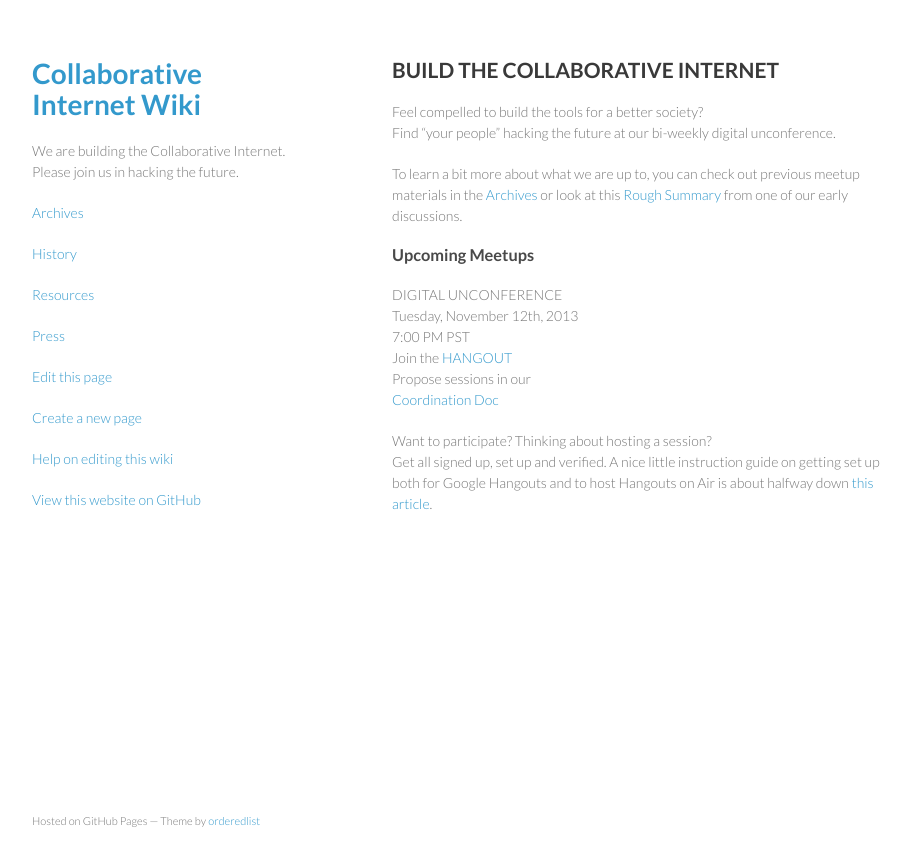
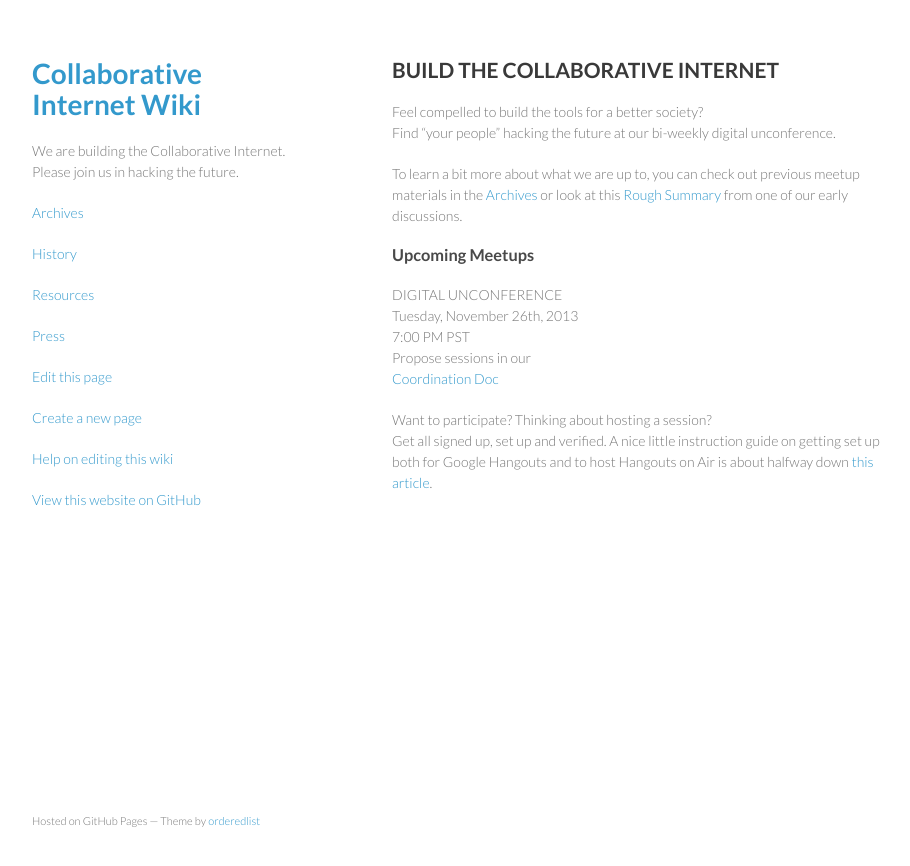
Before and after one commit to collaborativeinternet/collaborativeinternet.github.io, a Jekyll site: the page built from index.md, in a window 1280 px wide. Shown: the top 866 px of the page, without its empty margins (178-1088 px from the left). Built offline with Jekyll 4.4.1, drawn with Linux system fonts in a browser that asks for light colours.

Commit message:
Update index.md

```diff
--- a/index.md
+++ b/index.md
@@ -12,11 +12,10 @@ To learn a bit more about what we are up to, you can check out previous meetup m
 ### Upcoming Meetups
 
 DIGITAL UNCONFERENCE
-Tuesday, November 12th, 2013
+Tuesday, November 26th, 2013
 7:00 PM PST
-Join the [HANGOUT](https://plus.google.com/hangouts/_/7ecpj6r1ohaakuqb4jclvg0gv0?authuser=0&hl=en	)
 Propose sessions in our
-[Coordination Doc](https://docs.google.com/spreadsheet/ccc?key=0Aqe_OvhjNeDPdFZHSzB0NlJ1TVpWWmdVOVdMR0FvVGc&usp=sharing#gid=0)
+[Coordination Doc](https://docs.google.com/spreadsheet/ccc?key=0Aqe_OvhjNeDPdDdwVGJHV0ZEdDF2UEJZMks4UUI3X3c&usp=sharing)
 
 
 Want to participate?  Thinking about hosting a session?
```
